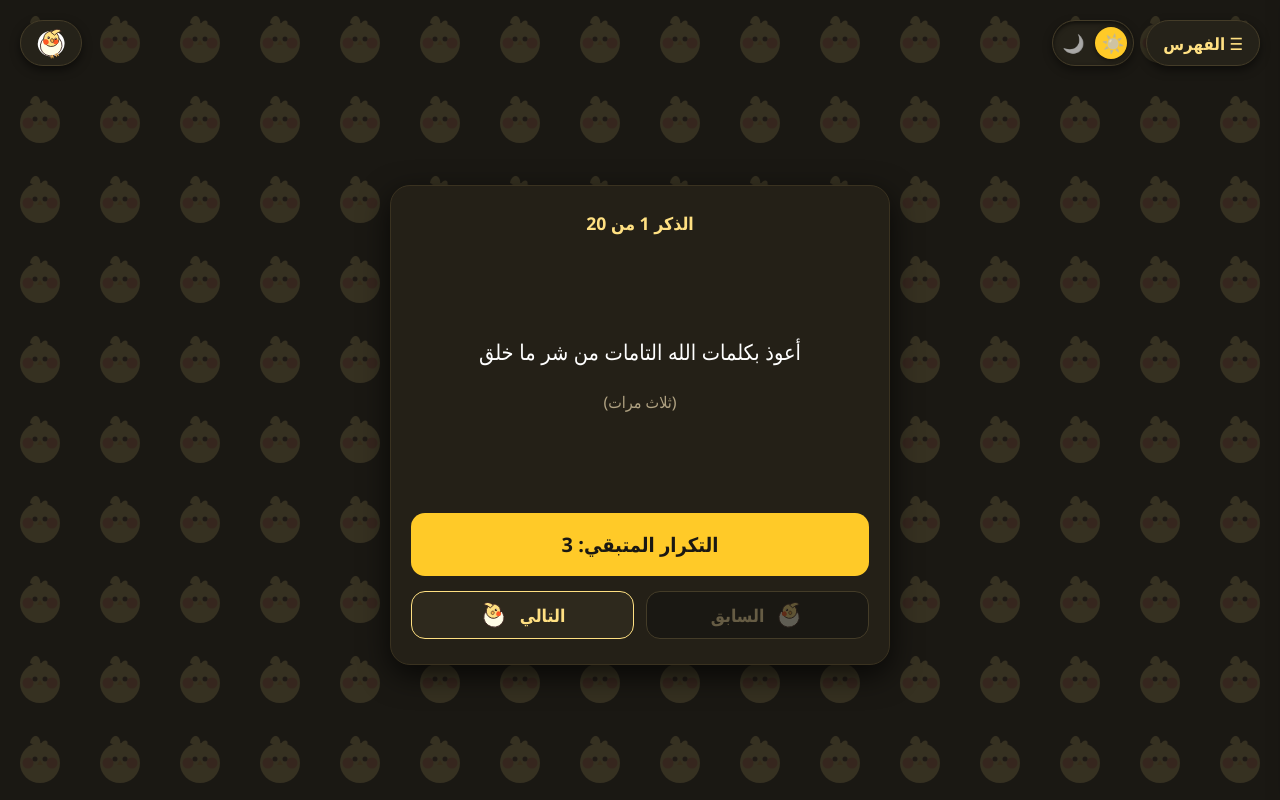
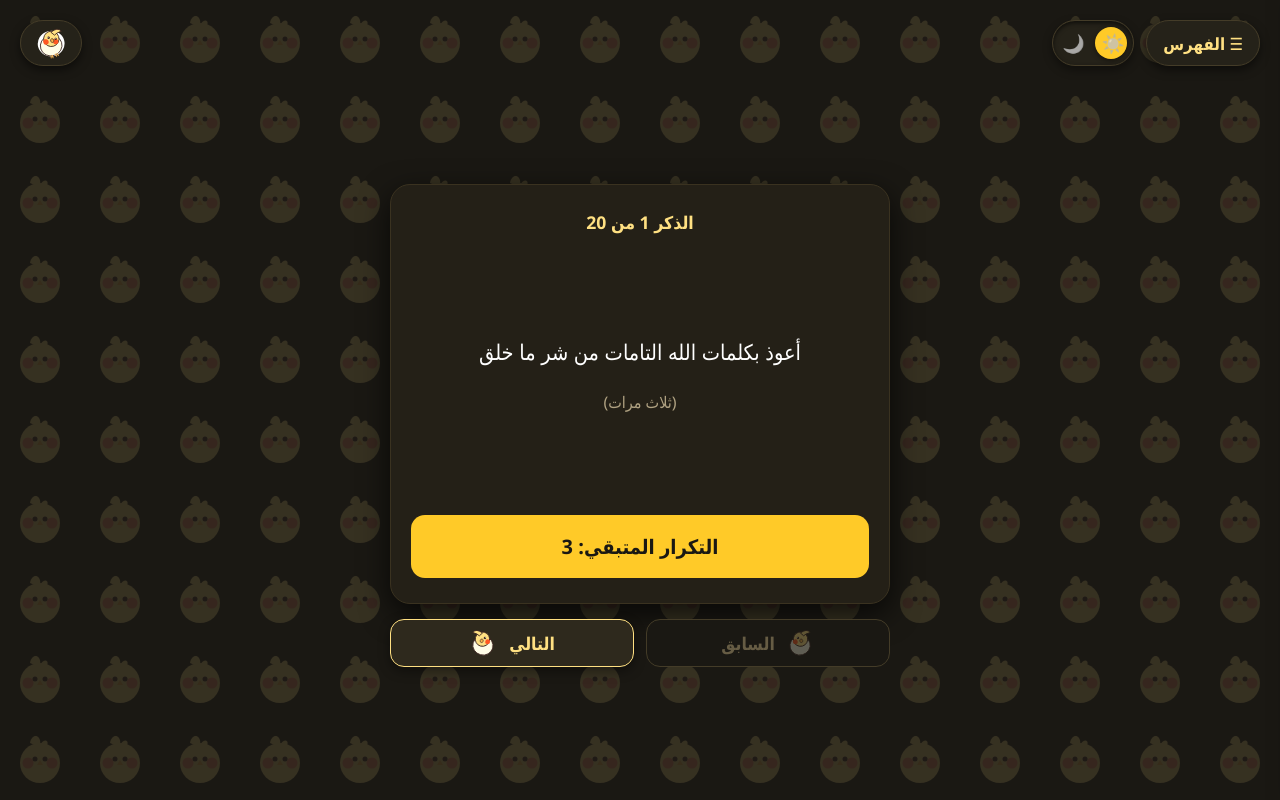
Before and after one commit to Onasmnalnas/azkar, a plain HTML site: page azkar-yellow.html in a window 1280 px wide. Drawn offline with nearby package versions, Linux system fonts and the light colour scheme.

Commit message:
Update azkar-yellow.html

```diff
--- a/azkar-yellow.html
+++ b/azkar-yellow.html
@@ -223,6 +223,9 @@
             max-width: 500px;
             perspective: 1000px;
             margin-top: 50px;
+            display: flex;
+            flex-direction: column;
+            gap: 15px;
         }
 
         .card {
@@ -235,7 +238,7 @@
             display: flex;
             flex-direction: column;
             justify-content: space-between;
-            min-height: 480px;
+            min-height: 420px;
             text-align: center;
             user-select: none;
             position: relative;
@@ -298,7 +301,7 @@
             border-radius: 14px;
             font-size: 1.25rem;
             font-weight: bold;
-            margin: 15px 0;
+            margin: 15px 0 0 0;
             transition: background-color 0.2s;
             pointer-events: none;
         }
@@ -312,9 +315,11 @@
             display: flex;
             justify-content: space-between;
             gap: 12px;
+            width: 100%;
+            z-index: 20;
         }
 
-        /* أزرار التصفح المكبرة */
+        /* أزرار التصفح المكبرة والثابتة */
         .nav-btn {
             background-color: #2E291D;
             color: #FFE082;
@@ -330,8 +335,8 @@
             transition: all 0.2s;
             flex: 1;
             justify-content: center;
-            z-index: 20;
             height: 48px;
+            box-shadow: 0 4px 12px rgba(0,0,0,0.4);
         }
 
         .nav-btn:disabled {
@@ -339,6 +344,7 @@
             color: #665C44;
             cursor: not-allowed;
             background-color: #1A1813;
+            box-shadow: none;
         }
 
         .nav-btn:disabled .cockatiel-icon {
@@ -443,7 +449,9 @@
         <div class="counter-btn" id="count-btn">
             التكرار المتبقي: <span id="count-num">1</span>
         </div>
+    </div>
 
+    <!-- أزرار التحكم والطيور أصبحت خارج كارت الذكر لتبقى ثابتة تماماً عند الانزلاق -->
     <div class="nav-controls">
         <!-- زر السابق -->
         <button class="nav-btn" id="prev-btn" onclick="prevCard(event)">
@@ -476,7 +484,6 @@
                 </g>
             </svg>
         </button>
-        </div>
     </div>
 </div>
 
@@ -668,7 +675,7 @@
     }
 
     function handleCardClick(event) {
-        if (isAnimating || event.target.closest('.nav-btn') || event.target.closest('.custom-btn') || event.target.closest('.toggle-switch')) return;
+        if (isAnimating || event.target.closest('.custom-btn') || event.target.closest('.toggle-switch')) return;
 
         if (currentCount > 0) {
             currentCount--;
```
Lines whose indentation alone changed are shown as unchanged.
